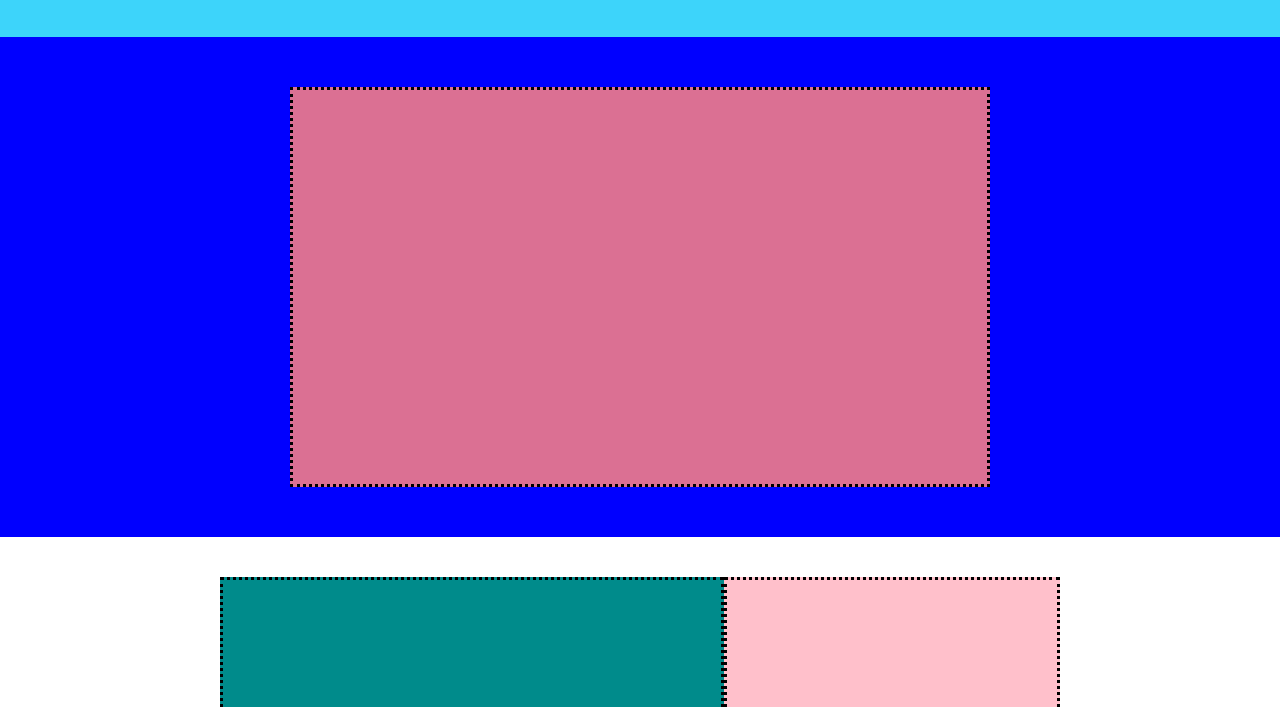
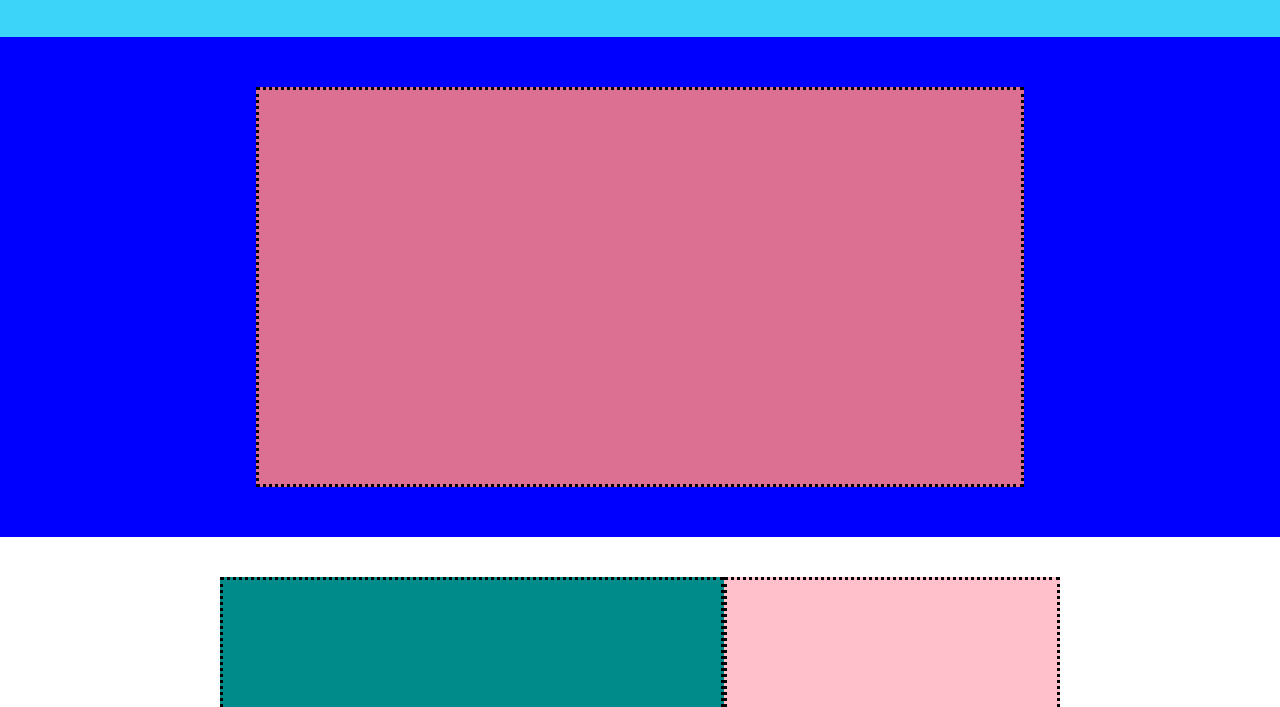
Before and after one commit to CosimoTramonte/htmlcss-struttura-discord, a plain HTML site: page index.html in a window 1280 px wide. Shown: the part 93-800 px from the top of the page. Drawn offline with Linux system fonts and the light colour scheme.

Commit message:
some adds in main-content

```diff
--- a/css/style.css
+++ b/css/style.css
@@ -83,7 +83,7 @@ nav{
 .main-content{
     background-color: palevioletred;
     height: 400px;
-    min-width: 700px;
+    min-width: 60%;
     border-style: dotted;
     border-color: black;
 }
```
